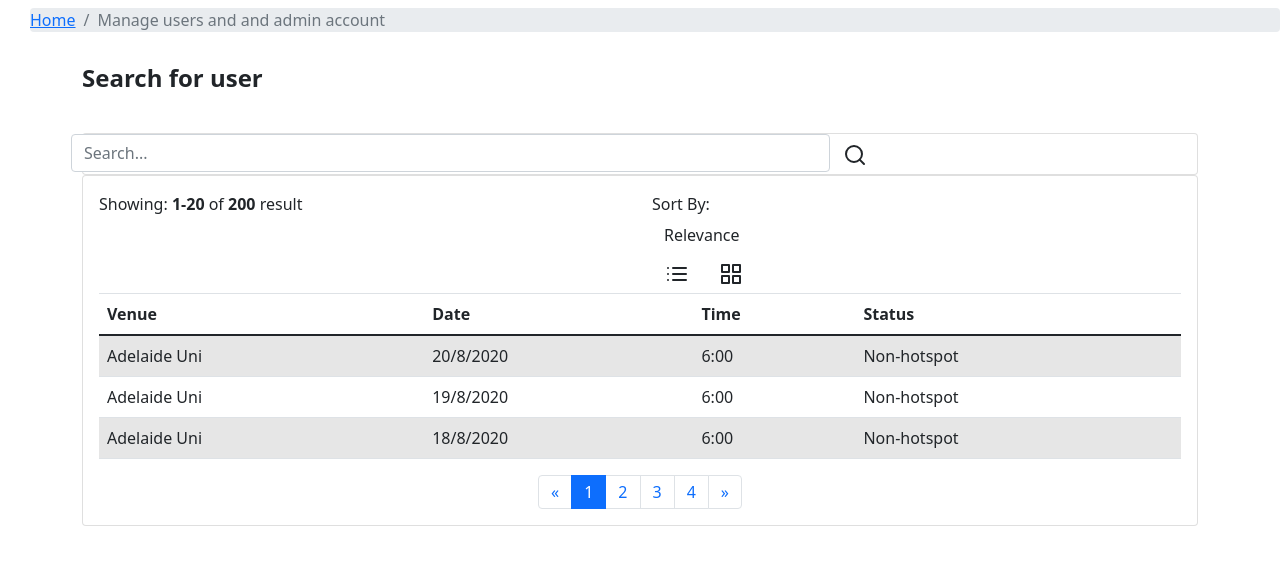
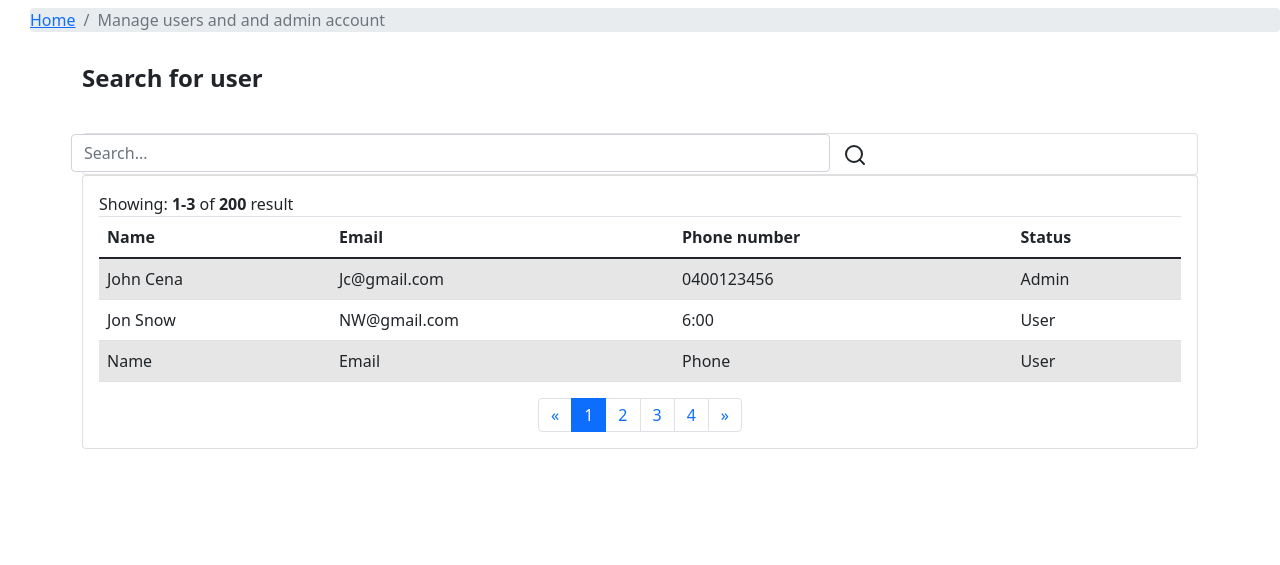
Before and after one commit to datphan248/WDC-group-116, a plain HTML site: page admin_manage_other_accounts.html in a window 1280 px wide. Shown: the part 63-628 px from the top of the page. Drawn offline with nearby package versions, Linux system fonts and the light colour scheme.

Commit message:
Finish manage user and admin account

```diff
--- a/admin_manage_other_accounts.html
+++ b/admin_manage_other_accounts.html
@@ -111,60 +111,11 @@
                                         <div class="result-header">
                                             <div class="row">
                                                 <div class="col-lg-6">
-                                                    <div class="records">Showing: <b>1-20</b> of <b>200</b> result</div>
+                                                    <div class="records">Showing: <b>1-3</b> of <b>200</b> result</div>
                                                 </div>
                                                 <div class="col-lg-6">
                                                     <div class="result-actions">
-                                                        <div class="result-sorting">
-                                                            <span>Sort By:</span>
-                                                            <select class="form-control border-0" id="exampleOption">
-                                                                <option value="1">Relevance</option>
-                                                                <option value="2">Names (A-Z)</option>
-                                                                <option value="3">Names (Z-A)</option>
-                                                            </select>
-                                                        </div>
-                                                        <div class="result-views">
-                                                            <button type="button" class="btn btn-soft-base btn-icon">
-                                                                <svg
-                                                                    xmlns="http://www.w3.org/2000/svg"
-                                                                    width="24"
-                                                                    height="24"
-                                                                    viewBox="0 0 24 24"
-                                                                    fill="none"
-                                                                    stroke="currentColor"
-                                                                    stroke-width="2"
-                                                                    stroke-linecap="round"
-                                                                    stroke-linejoin="round"
-                                                                    class="feather feather-list"
-                                                                >
-                                                                    <line x1="8" y1="6" x2="21" y2="6"></line>
-                                                                    <line x1="8" y1="12" x2="21" y2="12"></line>
-                                                                    <line x1="8" y1="18" x2="21" y2="18"></line>
-                                                                    <line x1="3" y1="6" x2="3" y2="6"></line>
-                                                                    <line x1="3" y1="12" x2="3" y2="12"></line>
-                                                                    <line x1="3" y1="18" x2="3" y2="18"></line>
-                                                                </svg>
-                                                            </button>
-                                                            <button type="button" class="btn btn-soft-base btn-icon">
-                                                                <svg
-                                                                    xmlns="http://www.w3.org/2000/svg"
-                                                                    width="24"
-                                                                    height="24"
-                                                                    viewBox="0 0 24 24"
-                                                                    fill="none"
-                                                                    stroke="currentColor"
-                                                                    stroke-width="2"
-                                                                    stroke-linecap="round"
-                                                                    stroke-linejoin="round"
-                                                                    class="feather feather-grid"
-                                                                >
-                                                                    <rect x="3" y="3" width="7" height="7"></rect>
-                                                                    <rect x="14" y="3" width="7" height="7"></rect>
-                                                                    <rect x="14" y="14" width="7" height="7"></rect>
-                                                                    <rect x="3" y="14" width="7" height="7"></rect>
-                                                                </svg>
-                                                            </button>
-                                                        </div>
+
                                                     </div>
                                                 </div>
                                             </div>
@@ -174,31 +125,32 @@
                                               <table class="table table-striped" style="width:100%">
                                                   <thead>
                                                       <tr>
-                                                          <th>Venue</th>
-                                                          <th>Date</th>
-                                                          <th>Time</th>
+                                                          <th>Name</th>
+                                                          <th>Email</th>
+                                                          <th>Phone number</th>
                                                           <th>Status</th>
                                                       </tr>
                                                   </thead>
                                                   <tbody>
                                                       <tr>
-                                                          <td>Adelaide Uni</td>
-                                                          <td>20/8/2020</td>
-                                                          <td>6:00</td>
-                                                          <td>Non-hotspot</td>
+                                                          <td>John Cena</td>
+                                                          <td>Jc@gmail.com</td>
+                                                          <td>0400123456</td>
+                                                          <td>Admin</td>
                                                       </tr>
                                                       <tr>
-                                                          <td>Adelaide Uni</td>
-                                                          <td>19/8/2020</td>
+                                                          <td>Jon Snow</td>
+                                                          <td>NW@gmail.com</td>
                                                           <td>6:00</td>
-                                                          <td>Non-hotspot</td>
+                                                          <td>User</td>
                                                       </tr>
                                                       <tr>
-                                                          <td>Adelaide Uni</td>
-                                                          <td>18/8/2020</td>
-                                                          <td>6:00</td>
-                                                          <td>Non-hotspot</td>
+                                                          <td>Name</td>
+                                                          <td>Email</td>
+                                                          <td>Phone</td>
+                                                          <td>User</td>
                                                       </tr>
+
                                                   </tbody>
                                               </table>
                                             </div>
```
